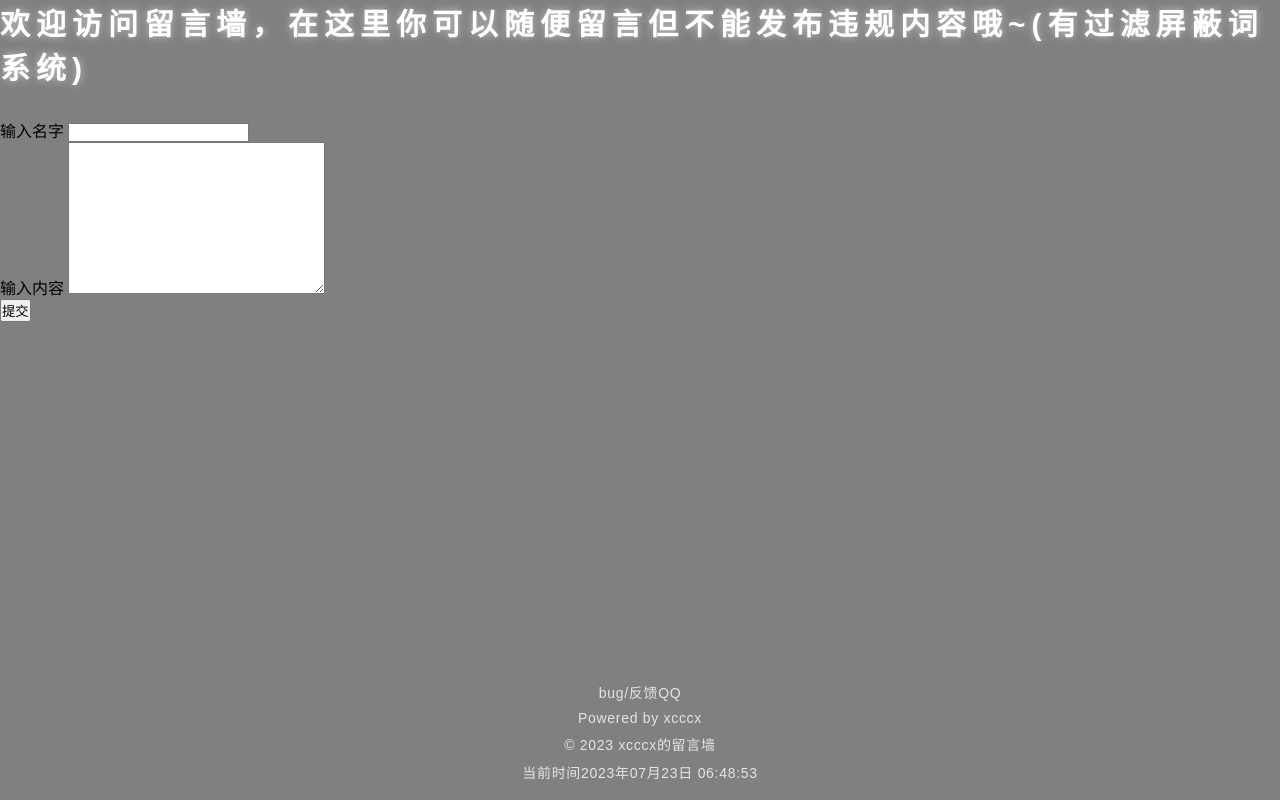
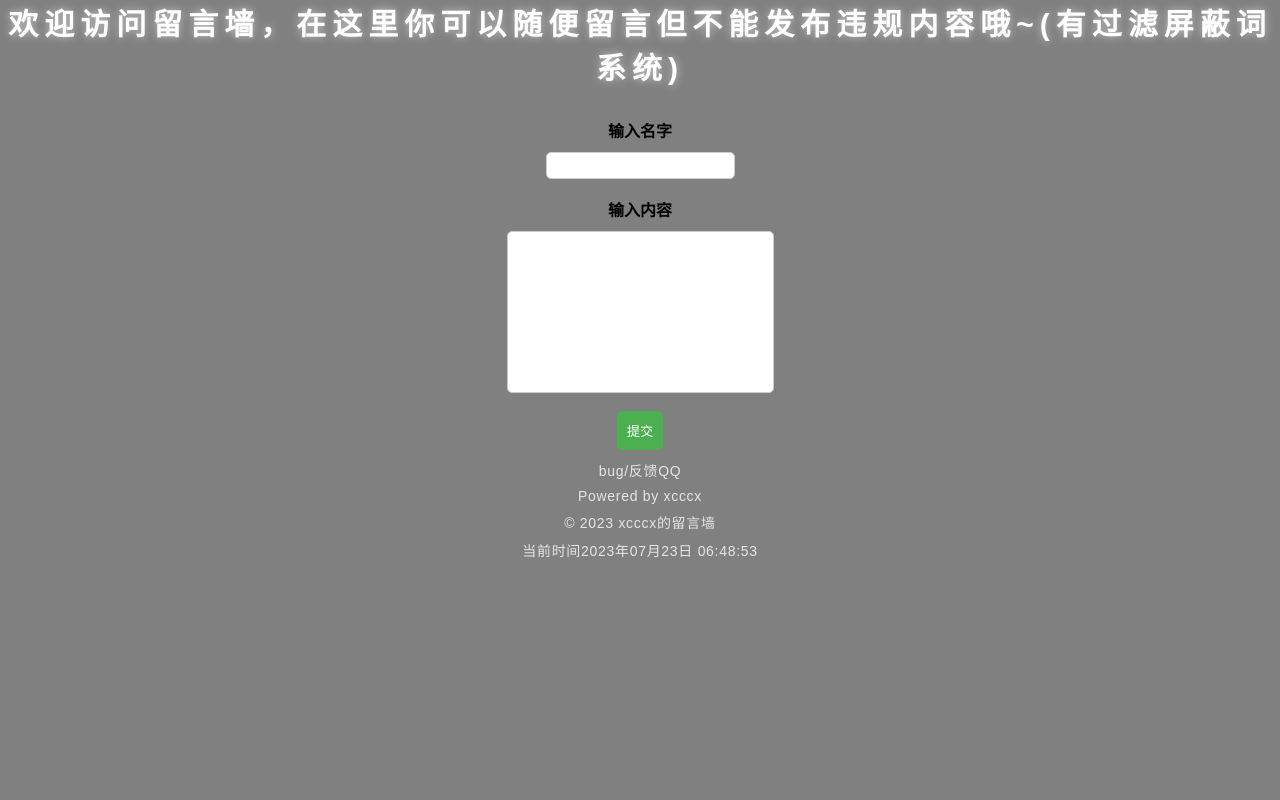
Before and after one commit to XiaoFeng-QWQ/message_wall, a PHP site: page / in a window 1280 px wide. Run offline with PHP 8.4, Linux system fonts and the light colour scheme; data that the repository does not hold is empty.

Commit message:
更新css文件

```diff
--- a/css.css
+++ b/css.css
@@ -20,9 +20,83 @@ a{
 body{
     margin:0;background:grey
 }
+
+#content {
+    height: 200%;
+}
+
+.msg {
+    background-image: url('bg.jpg');
+    background-repeat: no-repeat;
+    background-size: 100% 100%;
+
+    width: 200px;
+    max-height: 2000px;
+    min-height: 200px;
+
+    padding: 10px;
+    overflow-wrap: break-word;
+    position: absolute;
+    text-align: center;
+
+    box-shadow: 0 0 8px hsla(0,0%,100%,.55);
+    z-index: 1;
+}
+
+/* 设置表单样式 */
+form {
+    display: flex;
+    flex-direction: column;
+    align-items: center;
+}
+
+/* 设置标签样式 */
+label {
+    font-weight: bold;
+    margin-bottom: 10px;
+}
+
+/* 设置输入框样式 */
+input[type="text"],
+textarea {
+    padding: 5px;
+    border: 1px solid #ccc;
+    border-radius: 5px;
+    resize: none;
+    font-family: Arial, sans-serif;
+}
+
+/* 设置按钮样式 */
+button {
+    padding: 10px;
+    background-color: #4CAF50;
+    color: white;
+    border: none;
+    border-radius: 5px;
+    cursor: pointer;
+}
+button:hover {
+    background-color: #45a049;
+}
+
+.msgheader {
+    padding: 10px;
+    cursor: move;
+}
+
+h1 {
+    text-align: center;
+}
+
+p {
+    text-align: center;
+}
+
+
+/**footer**/
 #rin-footer{
     position:absolute;
-    bottom:0;margin:auto;
+    margin:auto;
     padding:10px 0;
     width:100vw;
 }
```
